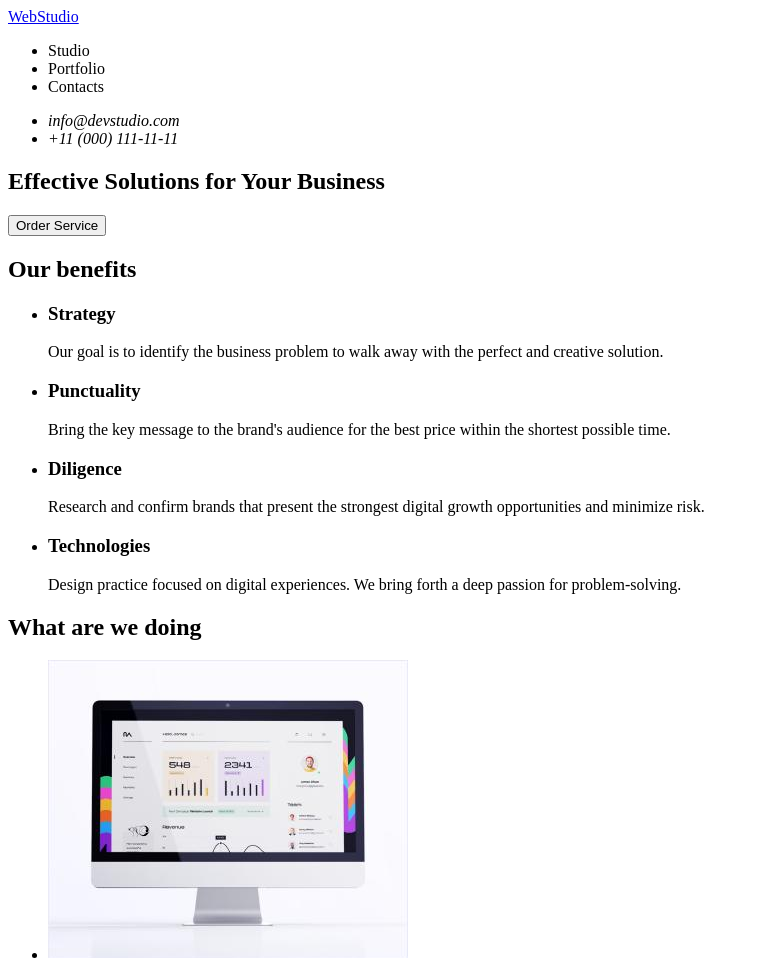
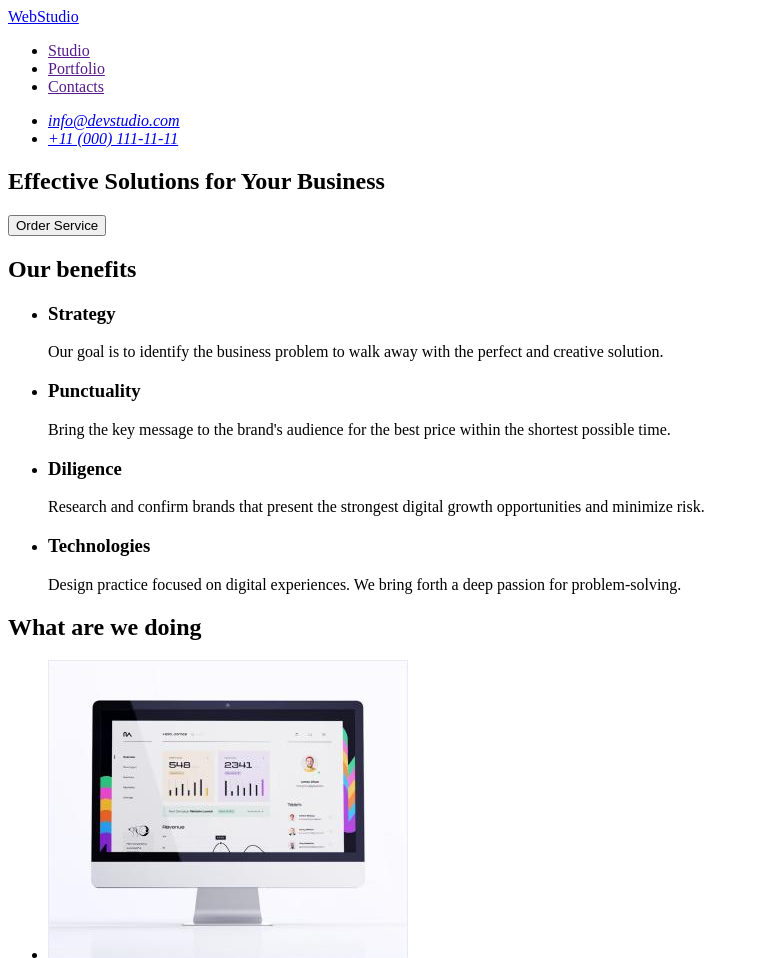
Before and after one commit to Just-me-TTA/goit-markup-hw-01, a plain HTML site: page index.html in a window 1280 px wide. Shown: the top 958 px of the page, without its empty margins (0-759 px from the left). Drawn offline with Linux system fonts and the light colour scheme.

Commit message:
Робота над помилками 2

```diff
--- a/index.html
+++ b/index.html
@@ -13,15 +13,15 @@
       <nav>
         <a href="./index.html">WebStudio</a>
         <ul>
-          <li><a href=""></a>Studio</li>
-          <li><a href=""></a>Portfolio</li>
-          <li><a href=""></a>Contacts</li>
+          <li><a href="">Studio</a></li>
+          <li><a href="">Portfolio</a></li>
+          <li><a href="">Contacts</a></li>
         </ul>
       </nav>
       <address>
         <ul>
-          <li><a href="mailto:info@devstudio.com"></a>info@devstudio.com</li>
-          <li><a href="tel:+110001111111"></a>+11 (000) 111-11-11</li>
+          <li><a href="mailto:info@devstudio.com">info@devstudio.com</a></li>
+          <li><a href="tel:+110001111111">+11 (000) 111-11-11</a></li>
         </ul>
       </address>
     </header>
@@ -115,7 +115,7 @@
 
     <!-- Підвал Сторінки -->
     <footer>
-      <a href="./index.html">WEBSTUDIO</a>
+      <a href="./index.html">WebStudio</a>
       <p>
         Increase the flow of customers and sales for your business with digital
         marketing & growth solutions.
```
